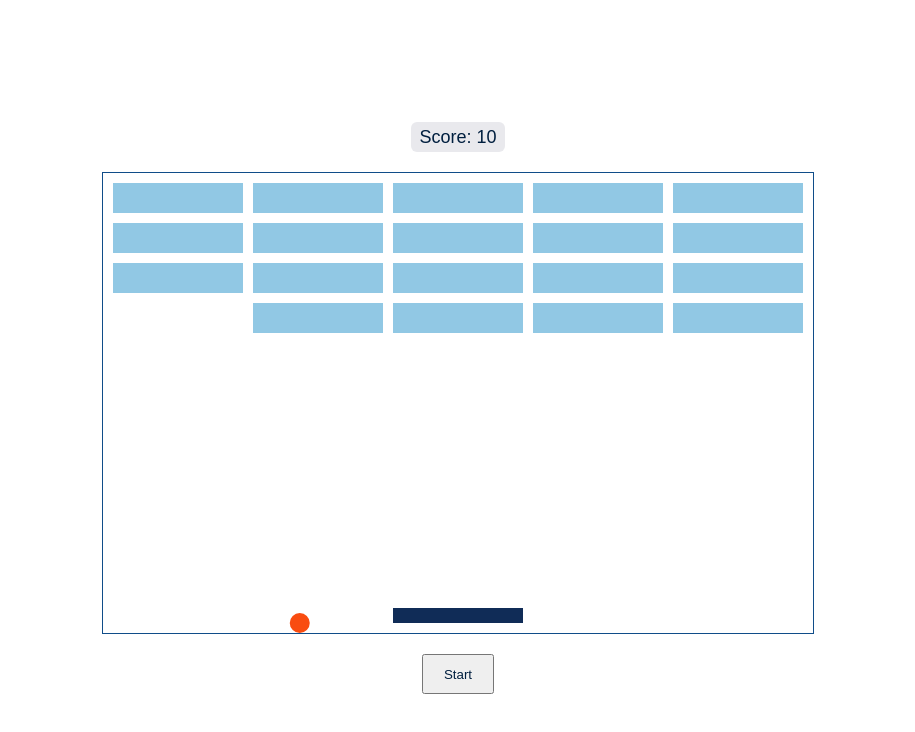
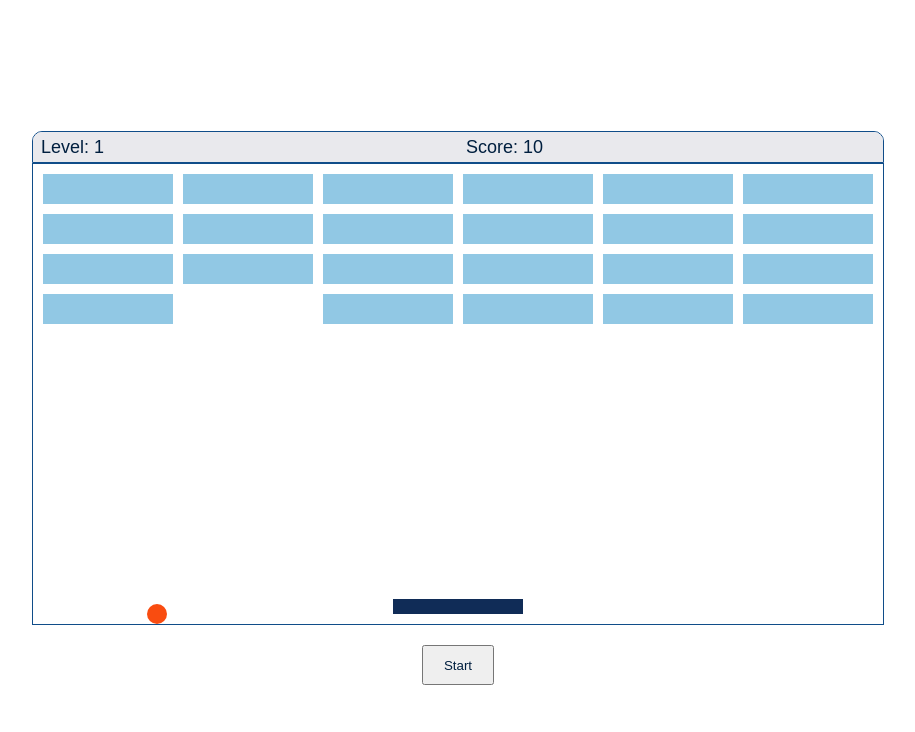
Before and after one commit to KoretskyiBohdan/breakout-game, a website built with Parcel: page index.html in a window 1280 px wide. Both pictures are taken after a click on the button "Start". Shown: the whole page, without its empty margins (182-1097 px from the left). Built offline with nearby package versions, Linux system fonts and the light colour scheme.

Commit message:
board extended and levels added

```diff
--- a/Game/Ball.ts
+++ b/Game/Ball.ts
@@ -23,6 +23,7 @@ export class Ball extends BaseShape {
       y,
       directionX: this.directionX,
       directionY: this.directionY,
+      speed: this.speed,
     };
   }
 
--- a/Game/Block.ts
+++ b/Game/Block.ts
@@ -4,6 +4,7 @@ import { BLOCK_WIDTH, BLOCK_HEIGHT, COLORS } from './constants';
 export class Block extends BaseShape {
   isDistroyed = false;
   opticity = 1;
+  intervalId: number;
 
   constructor(x: number, y: number) {
     super({
@@ -24,6 +25,7 @@ export class Block extends BaseShape {
   };
 
   reset = () => {
+    window.clearInterval(this.intervalId);
     this.isDistroyed = false;
     this.opticity = 1;
   };
@@ -31,13 +33,13 @@ export class Block extends BaseShape {
   destroy = () => {
     this.isDistroyed = true;
 
-    const interval = window.setInterval(() => {
+    this.intervalId = window.setInterval(() => {
       if (this.opticity === 0) {
-        window.clearInterval(interval);
+        window.clearInterval(this.intervalId);
         return;
       }
 
-      this.opticity = Math.max(this.opticity - 0.09, 0);
+      this.opticity = Math.max(this.opticity - 0.11, 0);
     }, 16);
   };
 }
--- a/Game/Game.ts
+++ b/Game/Game.ts
@@ -10,11 +10,14 @@ import {
   BLOCK_PADDING,
   ROWS,
   BLOCKS_PER_ROW,
+  BALL_SPEED,
 } from './constants';
+
+type EventType = 'start' | 'won' | 'lose' | 'score' | 'level';
 
 export class Game<C extends HTMLCanvasElement> {
   private canvas: C;
-  private events = new Events<'start' | 'won' | 'lose' | 'score:update'>();
+  private events = new Events<EventType>();
   private blocks: Block[] = [];
   private ball: Ball;
   private user: User;
@@ -47,13 +50,15 @@ export class Game<C extends HTMLCanvasElement> {
   private addGameListeners = () => {
     this.events
       .on('start', () => {
-        this.isRunning = true;
-        this.updateScore(0);
         this.resetObjects();
         if (Math.round(Math.random())) this.ball.changeDirection('x');
+        this.updateScore(0);
+        this.updateLevel(1);
+        this.isRunning = true;
       })
       .on('won', () => {
-        this.isRunning = false;
+        this.resetObjects();
+        this.updateLevel(this.level + 1);
       })
       .on('lose', () => {
         this.isRunning = false;
@@ -132,9 +137,16 @@ export class Game<C extends HTMLCanvasElement> {
     this.user.x = Math.min(Math.max(x, 0), SCREEN_WIDTH - this.user.width);
   };
 
-  private updateScore = (val: number) => {
-    this.score = val;
-    this.events.emit('score:update');
+  private updateScore = (score: number) => {
+    this.score = score;
+    this.events.emit('score');
+  };
+
+  private updateLevel = (level: number) => {
+    this.level = level;
+    const additional = 1 + (level - 1) / 10;
+    this.ball.speed = BALL_SPEED * additional;
+    this.events.emit('level');
   };
 
   private checkBallCollissions = () => {
--- a/Game/constants.ts
+++ b/Game/constants.ts
@@ -2,11 +2,11 @@ export const BLOCK_WIDTH = 130;
 export const BLOCK_HEIGHT = 30;
 export const BLOCK_PADDING = 10;
 
-export const SCREEN_WIDTH = 710;
+export const SCREEN_WIDTH = 850;
 export const SCREEN_HEIGHT = 460;
 
 export const ROWS = 4;
-export const BLOCKS_PER_ROW = 5;
+export const BLOCKS_PER_ROW = 6;
 
 export const BALL_SIZE = 20;
 // px per second
--- a/index.html
+++ b/index.html
@@ -8,6 +8,7 @@
   <body>
     <div id="game" class="game">
       <div class="info">
+        <div class="level">Level: 1</div>
         <div class="score">Score: 0</div>
       </div>
       <canvas></canvas>
--- a/index.ts
+++ b/index.ts
@@ -3,6 +3,7 @@ import { Game } from './Game';
 function init() {
   const game = new Game(document.querySelector('canvas') as HTMLCanvasElement);
   const button = document.querySelector('button') as HTMLButtonElement;
+  const level = document.querySelector('.level') as HTMLDivElement;
   const score = document.querySelector('.score') as HTMLDivElement;
 
   button.addEventListener('click', game.start);
@@ -11,7 +12,8 @@ function init() {
     .on('start', () => (button.innerText = 'New'))
     .on('won', () => (button.innerText = 'Start'))
     .on('lose', () => (button.innerText = 'Start'))
-    .on('score:update', () => (score.innerText = `Score: ${game.score}`));
+    .on('score', () => (score.innerText = `Score: ${game.score}`))
+    .on('level', () => (level.innerText = `Level: ${game.level}`));
 }
 
 init();
--- a/package.json
+++ b/package.json
@@ -7,7 +7,7 @@
     "parcel": "^2.9.3"
   },
   "scripts": {
-    "start": "parcel index.html",
+    "start": "parcel index.html --no-cache",
     "build": "parcel build index.html",
     "gh-pages:build": "parcel build index.html --dist-dir=docs --public-url=https://koretskyibohdan.github.io/breakout-game/"
   },
--- a/styles.css
+++ b/styles.css
@@ -1,3 +1,7 @@
+:root {
+  --board-width: 850px;
+}
+
 .game {
   font-family: sans-serif;
   display: flex;
@@ -8,16 +12,23 @@
 }
 
 .game .info {
+  display: flex;
+  width: var(--board-width);
+  align-items: center;
+  justify-content: space-around;
   color: #001f3f;
-  margin-bottom: 20px;
+  border: 1px solid #104d89;
+  border-top-left-radius: 10px;
+  border-top-right-radius: 10px;
+  overflow: hidden;
 }
 
-.game .info .score {
+.game .info div {
+  width: 100%;
   line-height: 30px;
   text-align: left;
   font-size: 18px;
   background: #e9e9ed;
-  border-radius: 6px;
   padding: 0 8px;
 }
 
@@ -34,5 +45,4 @@
   color: #001f3f;
   height: 40px;
   padding: 0 20px;
-  /* border: none; */
 }
```
